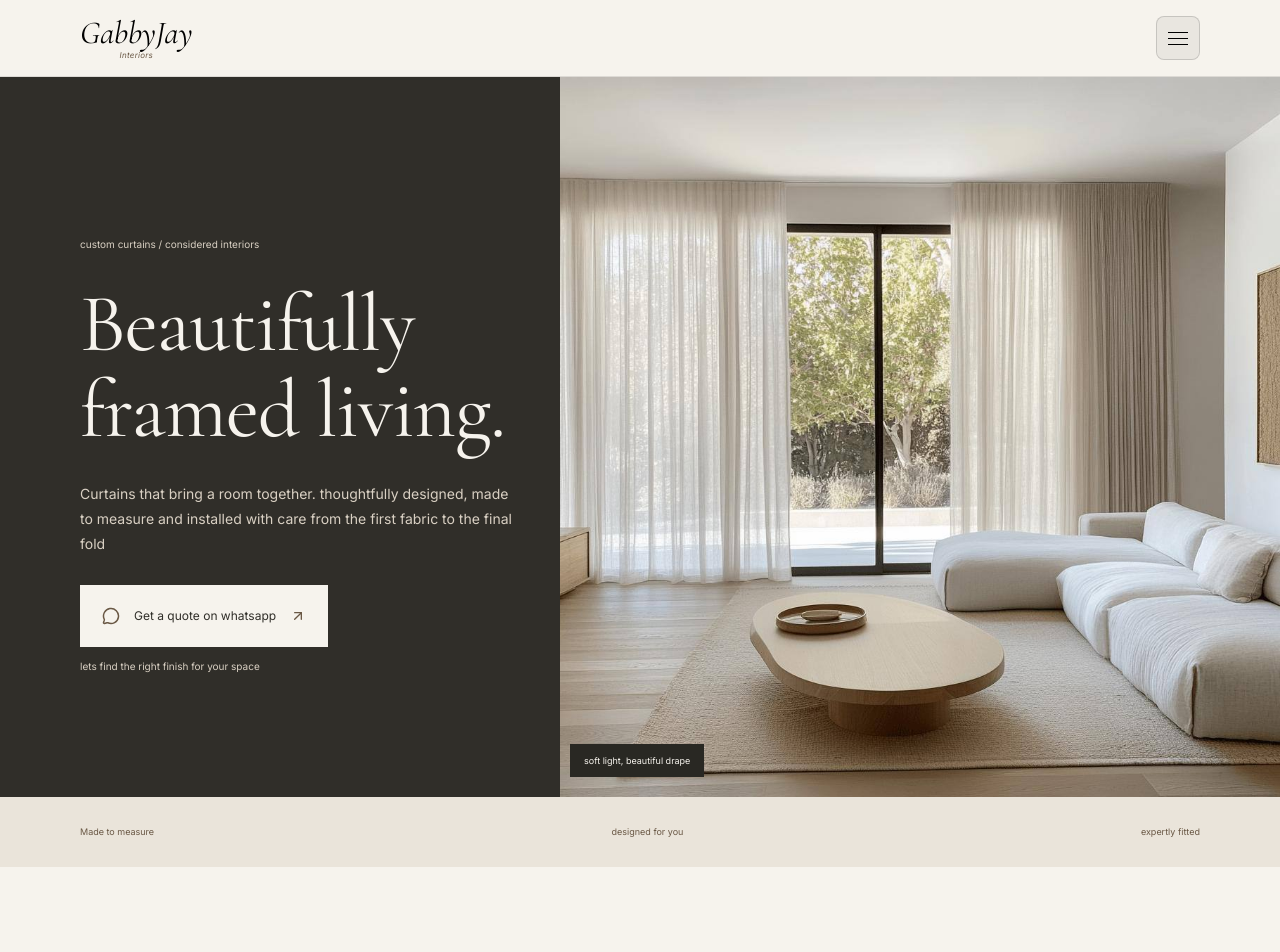
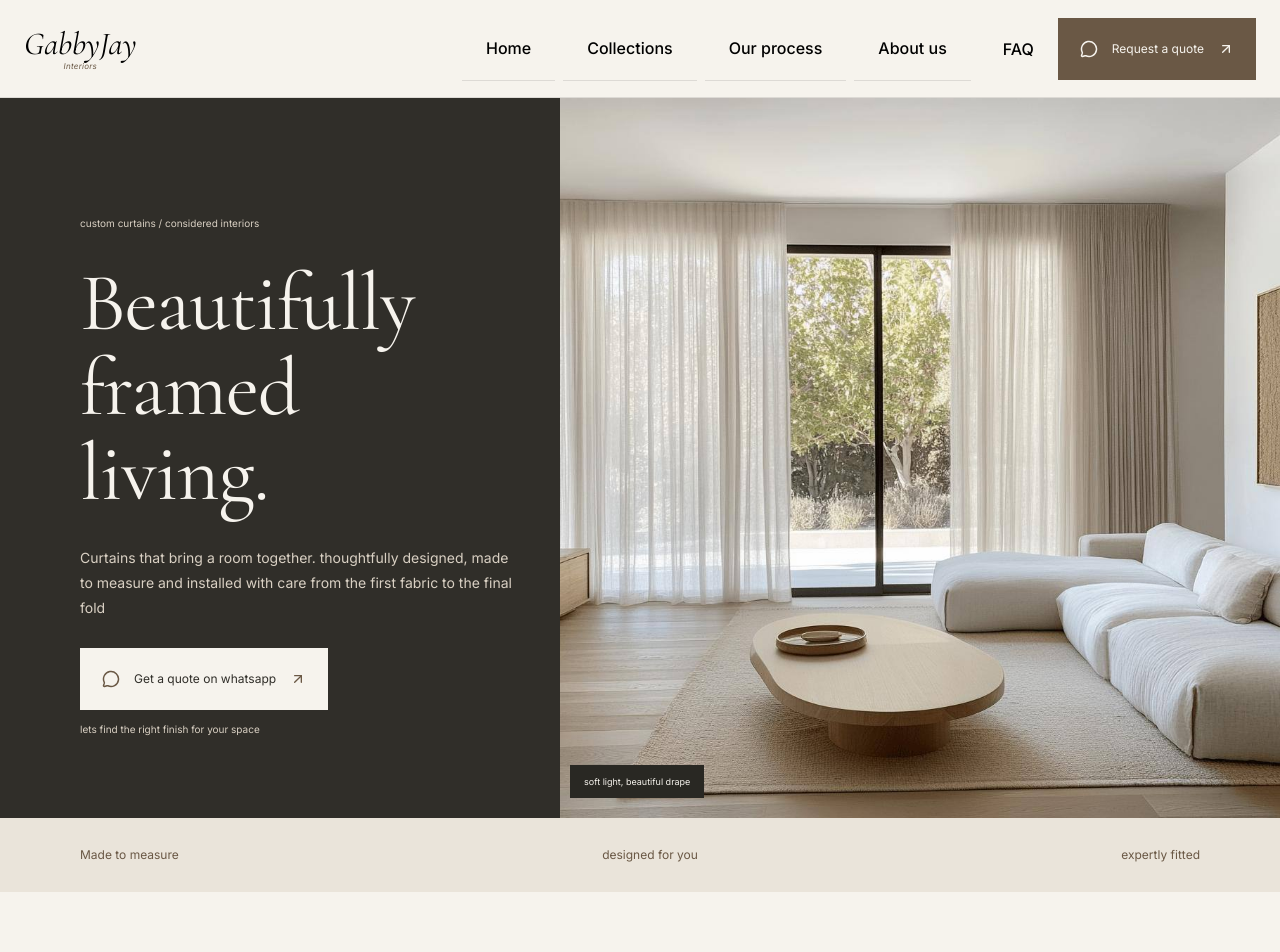
Before and after one commit to IzucoTM/GabbyJay-interiors, a React (Vite) app: page / in a window 1280 px wide. Shown: the top 952 px of the page. Built offline with nearby package versions, Linux system fonts and the light colour scheme.

Commit message:
update whole website

```diff
--- a/src/collection.jsx
+++ b/src/collection.jsx
@@ -51,7 +51,7 @@ function Collection() {
             </div>
           </Reveal>
           <Reveal>
-            <div className="collection-card flex flex-col gap-[18px] pt-[70px]">
+            <div className="collection-card flex flex-col gap-[18px] xl:pt-[70px]">
               <div className="w[342px] h-[350px] overflow-hidden">
                 <img
                   src={Blackout}
--- a/src/footer.jsx
+++ b/src/footer.jsx
@@ -12,7 +12,7 @@ function Footer() {
       <div className="container">
         <div className="grid sm:grid-cols-2 ">
           <Reveal>
-            <div className="min-h-[280px] overflow-hidden sm:min-h-[400px] sm:max-h-[400px] lg:max-h-[450px]">
+            <div className="h-[240px] overflow-hidden sm:min-h-[400px] sm:max-h-[400px] lg:max-h-[450px]">
               <img src={FooterImg} alt="" />
             </div>
           </Reveal>
@@ -32,7 +32,7 @@ function Footer() {
                 href={`https://wa.me/${phoneNumber}?text=${encodeURIComponent(message)}`}
                 target="_blank"
                 rel="noopener noreferrer"
-                className="hero-btn bg-[#F6F3ED] text-[#302E29] p-[22px] flex gap-[14px] text-[12px] items-center justify-center"
+                className="hero-btn bg-[#F6F3ED] text-[#302E29] p-[22px] flex gap-[14px] text-[12px] items-center justify-center transition-all duration-300 lg:hover:bg-[#dddbd5] lg:hover:text-[#302E29] lg:hover:-translate-y-0.5 lg:hover:shadow-lg lg:active:translate-y-0 lg:active:scale-[0.98]"
               >
                 <MessageCircle size={18} color="#6A5845" />
                 Get a quote on whatsapp
@@ -61,7 +61,7 @@ function Footer() {
                 </p>
               </div>
               <div className="footer-links flex gap-[44px]">
-                <div className="flex flex-col gap-[14px]">
+                <div className="footer flex flex-col gap-[14px]">
                   <p className="text-[#D9D0C3] text-[10px] tracking-[0.022em]">
                     explore
                   </p>
@@ -87,7 +87,7 @@ function Footer() {
                   </p>
                   <a
                     href="https://wa.me/2348037744229"
-                    className="text-[#F6F3ED] text-[12px] flex items-center gap-[1px]"
+                    className="text-[#F6F3ED] text-[12px] flex items-center gap-[1px] "
                   >
                     Chat on Whatsapp <ArrowUpRight size={14} color="#D9D0C3" />
                   </a>
--- a/src/hero.jsx
+++ b/src/hero.jsx
@@ -18,7 +18,7 @@ function Hero() {
           </Reveal>
           <Reveal>
             <h1 className="section-heading text-[min(10vw,82px)] leading-[1.04] tracking-[-0.014em] text-[#F6F3ED] lg:text-[82px]">
-              Beautifully framed living.
+              Beautifully framed <span className="xl:block">living.</span>
             </h1>
           </Reveal>
           <Reveal>
@@ -34,7 +34,7 @@ function Hero() {
                 href={`https://wa.me/${phoneNumber}?text=${encodeURIComponent(message)}`}
                 target="_blank"
                 rel="noopener noreferrer"
-                className="hero-btn bg-[#F6F3ED] text-[#302E29] p-[22px] flex gap-[14px] text-[12px] items-center"
+                className="hero-btn bg-[#F6F3ED] text-[#302E29] p-[22px] flex gap-[14px] text-[12px] items-center transition-all duration-300 lg:hover:bg-[#dddbd5] lg:hover:text-[#302E29] lg:hover:-translate-y-0.5 lg:hover:shadow-lg lg:active:translate-y-0 lg:active:scale-[0.98]"
               >
                 <MessageCircle size={18} color="#6A5845" />
                 Get a quote on whatsapp
--- a/src/index.css
+++ b/src/index.css
@@ -18,7 +18,7 @@ img {
   width: 100%;
 }
 .container {
-  max-width: 1280px;
+  max-width: 1450px;
   margin: auto;
 }
 .navlogo,
@@ -29,3 +29,47 @@ img {
 .navlogo span {
   font-family: "Inter", sans-serif;
 }
+@media (min-width: 1024px) {
+  .navLists a {
+    position: relative;
+  }
+
+  .navLists a::after {
+    content: "";
+    position: absolute;
+    left: 24px;
+    bottom: 14px;
+    width: calc(100% - 48px);
+    height: 1px;
+    background: #302e29;
+    transform: scaleX(0);
+    transform-origin: left;
+    transition: transform 0.3s ease;
+  }
+
+  .navLists a:hover::after {
+    transform: scaleX(1);
+  }
+}
+@media (min-width: 1024px) {
+  .footer a {
+    position: relative;
+  }
+
+  .footer a::after {
+    content: "";
+    position: absolute;
+    left: 0;
+    bottom: -4px;
+    width: 100%;
+    height: 1px;
+    background: #d9d0c3;
+    transform: scaleX(0);
+    transform-origin: left;
+    transition: transform 0.3s ease;
+  }
+
+  .footer a:hover::after {
+    transform: scaleX(1);
+  }
+}
--- a/src/navbar.jsx
+++ b/src/navbar.jsx
@@ -1,6 +1,10 @@
 import { useState } from "react";
+import { MessageCircle, ArrowUpRight } from "lucide-react";
 
 function NavBar() {
+  const phoneNumber = "2348033287989";
+  const message =
+    "Hello GabbyJay Interiors, i'd like to get a quote for custom curtains";
   const [isOpen, setIsOpen] = useState(false);
 
   const navList = [
@@ -14,7 +18,7 @@ function NavBar() {
   const listItems = navList.map((list) => (
     <li
       key={list.id}
-      className="border-b border-black/10 last:border-b-0 transition-colors duration-200 hover:bg-black/5"
+      className="navLists border-b border-black/10 last:border-b-0 transition-colors duration-200 hover:bg-black/5"
     >
       <a
         href={`#${list.id}`}
@@ -28,31 +32,41 @@ function NavBar() {
 
   return (
     <nav className="sticky top-0 z-50 bg-[#F6F3ED] border-b border-black/10">
-      <div className="container flex items-center justify-between px-6 py-4 lg:pr-[80px] lg:pl-[80px]">
+      <div className="container flex items-center justify-between px-6 py-4 lg:pr-[80px lg:pl-[80px">
         <div className="navlogo text-[32px] flex flex-col gap-[2px] items-center font-Cormorant leading-[1]">
           GabbyJay
           <span className="text-[8px] text-[#6A5845] tracking-[0.033em]">
             Interiors
           </span>
         </div>
-        <div className="btns">
-          {/* <a
+        <div className="flex items-center">
+          <ul
+            className={`navLists absolute top-full left-0 w-full flex flex-col bg-[#F6F3ED] overflow-hidden transition-all duration-300 ${
+              isOpen
+                ? "max-h-[500px] opacity-100 border-b border-black/10"
+                : "max-h-0 opacity-0 pointer-events-none"
+            } lg:static lg:w-auto lg:flex-row lg:items-center lg:gap-[8px] lg:max-h-none lg:opacity-100 lg:pointer-events-auto lg:border-0 lg:overflow-visible lg:bg-transparent`}
+          >
+            {listItems}
+          </ul>
+          <div className="btns flex items-center gap-[10px]">
+            <a
               href={`https://wa.me/${phoneNumber}?text=${encodeURIComponent(message)}`}
               target="_blank"
               rel="noopener noreferrer"
-            className="hero-btn bg-[#F6F3ED] text-[#302E29] p-[22px] flex gap-[14px] text-[12px] items-center"
+              className="hero-btn bg-[#6A5845] text-[#F6F3ED] p-[22px] flex gap-[14px] text-[12px] items-center hidden sm:flex transition-all duration-300 lg:hover:bg-[#4a3e30] lg:hover:text-[#f9f7f2] lg:hover:-translate-y-0.5 lg:hover:shadow-lg lg:active:translate-y-0 lg:active:scale-[0.98]"
             >
-            <MessageCircle size={18} color="#6A5845" />
-            Get a quote on whatsapp
-            <ArrowUpRight size={16} color="#6A5845" />
-          </a> */}
-        </div>
-
+              <MessageCircle size={18} color="#F6F3ED" />
+              Request a quote
+              <span className="transition-transform duration-300 lg:group-hover:translate-x-1 lg:group-hover:-translate-y-1">
+                <ArrowUpRight size={16} color="#F6F3ED" />
+              </span>
+            </a>
             <button
               onClick={() => setIsOpen(!isOpen)}
               aria-label="Toggle menu"
               aria-expanded={isOpen}
-          className="flex flex-col gap-[5px] items-center justify-center w-11 h-11 rounded-lg border border-black/15 bg-black/5 cursor-pointer"
+              className="flex flex-col gap-[5px] items-center justify-center w-11 h-11  border border-black/15 bg-black/5 cursor-pointer lg:hidden"
             >
               <span
                 className={`w-5 h-px bg-black transition-all duration-300 ${
@@ -71,16 +85,8 @@ function NavBar() {
               ></span>
             </button>
           </div>
-
-      <ul
-        className={`navLists absolute top-full left-0 w-full flex flex-col bg-[#F6F3ED] overflow-hidden transition-all duration-300 ${
-          isOpen
-            ? "max-h-[500px] opacity-100 border-b border-black/10"
-            : "max-h-0 opacity-0 pointer-events-none"
-        }`}
-      >
-        {listItems}
-      </ul>
+        </div>
+      </div>
     </nav>
   );
 }
--- a/src/process.jsx
+++ b/src/process.jsx
@@ -51,7 +51,7 @@ function Process() {
             </div>
           </Reveal>
           <Reveal>
-            <div className="approach-card border-solid border-[1px] border-[#D7CFC3] xl:relative xl:top-[70px]">
+            <div className="approach-card border-solid border-[1px] border-[#D7CFC3] xl:relative xl:top-[70px] xl:mb-[70px]">
               <div className="approach-card-img w[342px] h-[350px] overflow-hidden">
                 <img
                   src={Tailor}
--- a/src/servcePromise.jsx
+++ b/src/servcePromise.jsx
@@ -2,9 +2,16 @@ function Service() {
   return (
     <section className="bg-[#EAE4DA]">
       <div className="container flex justify-between bg-[#EAE4DA] p-[24px] lg:p-[80px] lg:pt-[28px] lg:pb-[28px]">
-        <p className="text-[9px] text-[#6A5845]">Made to measure</p>
-        <p className="text-[9px] text-[#6A5845]"> designed for you</p>
-        <p className="text-[9px] text-[#6A5845]">expertly fitted</p>
+        <p className="text-[9px] xl:text-[12px] text-[#6A5845]">
+          Made to measure
+        </p>
+        <p className="text-[9px] xl:text-[12px] text-[#6A5845]">
+          {" "}
+          designed for you
+        </p>
+        <p className="text-[9px] xl:text-[12px] text-[#6A5845]">
+          expertly fitted
+        </p>
       </div>
     </section>
   );
```
Lines whose indentation alone changed are shown as unchanged.
